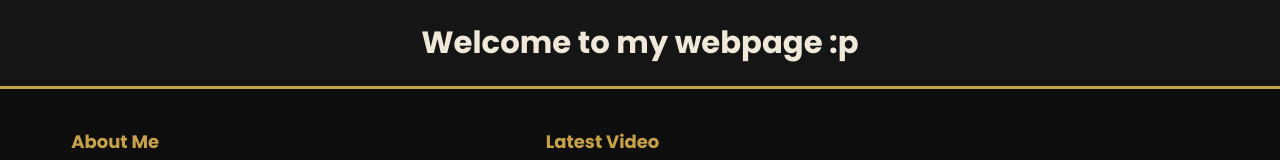
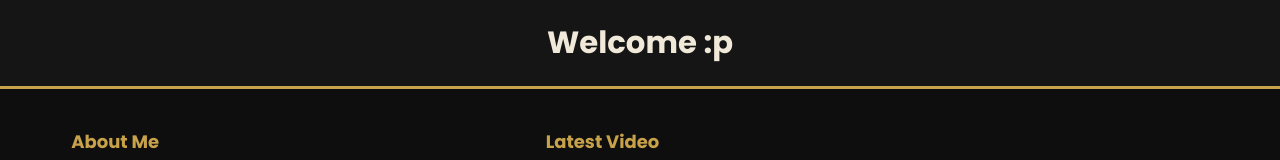
Before and after one commit to Sp00kysus69/Sp00kysus69.github.io, a plain HTML site: page index.html in a window 1280 px wide. Shown: the top 160 px of the page. Drawn offline with Linux system fonts and the light colour scheme; grey boxes are pictures that could not be loaded.

Commit message:
Update index.html

```diff
--- a/index.html
+++ b/index.html
@@ -3,7 +3,7 @@
 <head>
 <meta charset="UTF-8">
 <meta name="viewport" content="width=device-width, initial-scale=1.0">
-<title>Welcome to Sp00kysus69's webpage :p</title>
+<title>Welcome to webpage :p</title>
 <link href="https://fonts.googleapis.com/css2?family=Poppins:wght@400;600;700&display=swap" rel="stylesheet">
 <style>
 * {
@@ -189,7 +189,7 @@ a:hover {
 </div>
 
 <header>
-    <h1>Welcome to my webpage :p</h1>
+    <h1>Welcome :p</h1>
 </header>
 
 <main>
```
